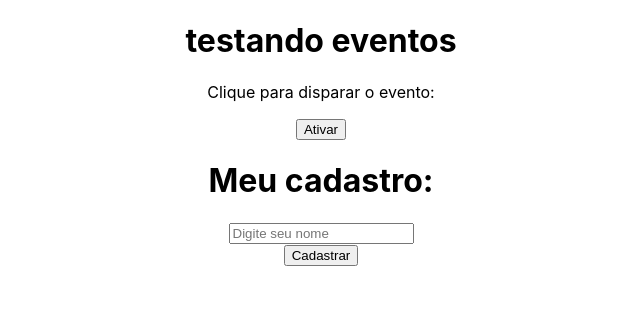
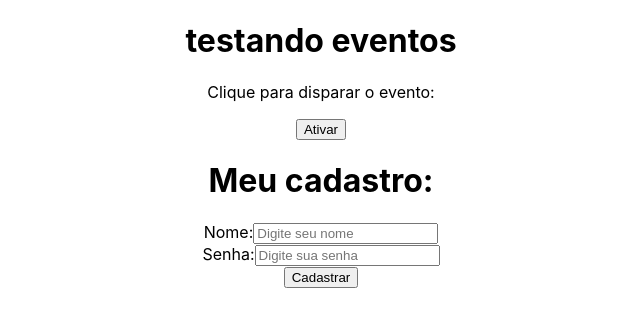
Before and after one commit to telmo-bidart/reactstudy, a React (Create React App) app: page / in a window 1280 px wide. Shown: the top 326 px of the page, without its empty margins (319-959 px from the left). Built offline with nearby package versions, Linux system fonts and the light colour scheme.

Commit message:
aula de usestate

```diff
--- a/src/components/Form.js
+++ b/src/components/Form.js
@@ -1,23 +1,45 @@
+import { useState } from 'react'
+
 function Form() {
+  function cadastraUsuario(e) {
+    e.preventDefault();
+    console.log(name)
+    console.log(password)
+    console.log("cadastrou");
+  }
 
-    function cadastraUsuario(e) {
-        e.preventDefault()
-        console.log("cadastrou")
-    }
+  const [name, setName] = useState()
+  const [password, setPassword] = useState()
 
   return (
     <div>
       <h1>Meu cadastro:</h1>
       <form onSubmit={cadastraUsuario}>
         <div>
-                <input type="text" placeholder="Digite seu nome" />
+          <label htmlFor="name">Nome:</label>
+          <input
+            type="text"
+            id="name"
+            name="name"
+            placeholder="Digite seu nome"
+            onChange={(e) => setName(e.target.value)}
+          />
+        </div>
+        <div>
+          <label htmlFor="password">Senha:</label>
+          <input
+            type="password"
+            id="password"
+            name="password"
+            placeholder="Digite sua senha"
+            onChange={(e) => setPassword(e.target.value)}
+          />
         </div>
         <div>
           <input type="submit" value="Cadastrar" />
         </div>
       </form>
     </div>
-
-    )
+  );
 }
-export default Form
+export default Form;
```
Lines whose indentation alone changed are shown as unchanged.
